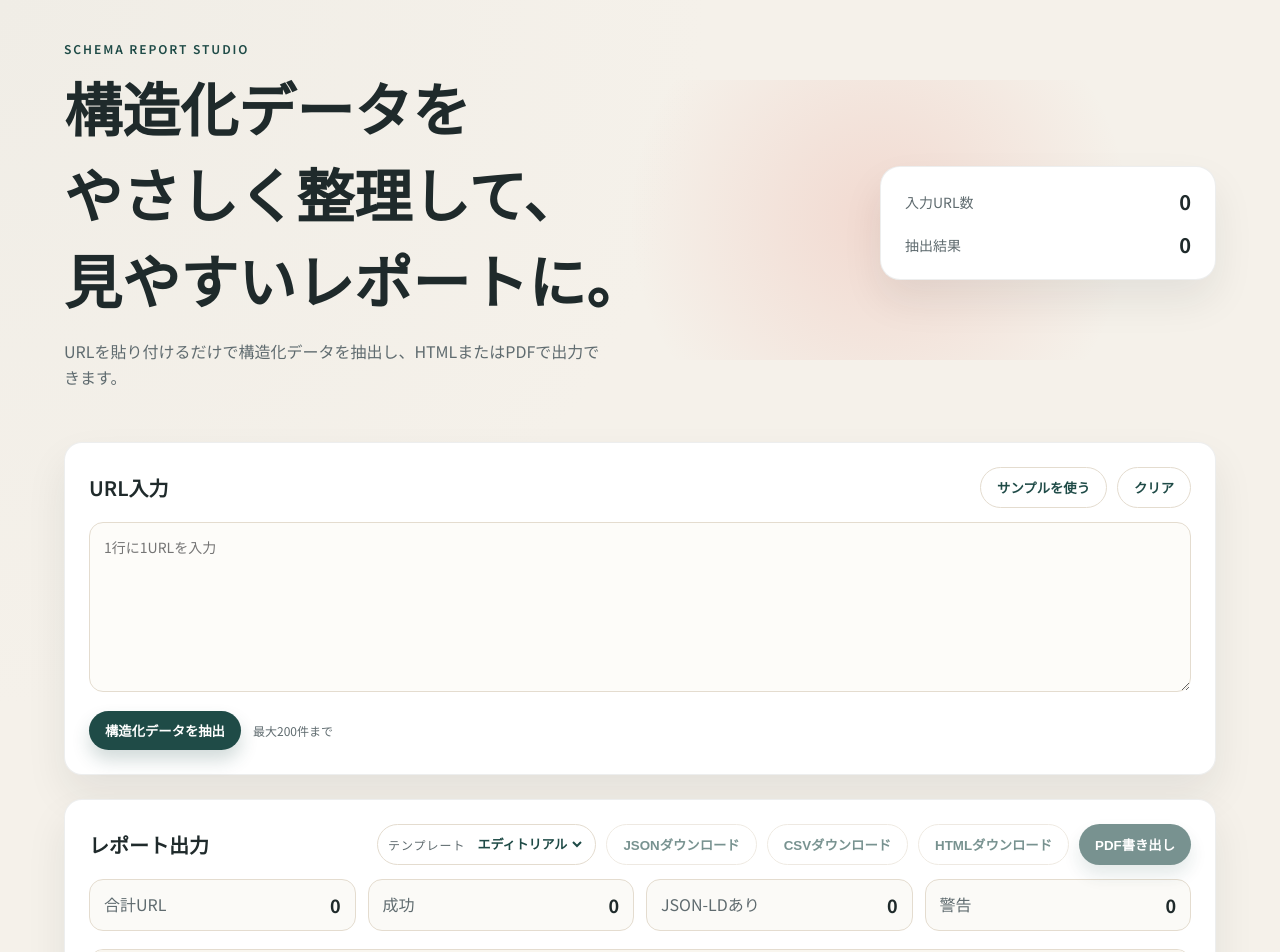
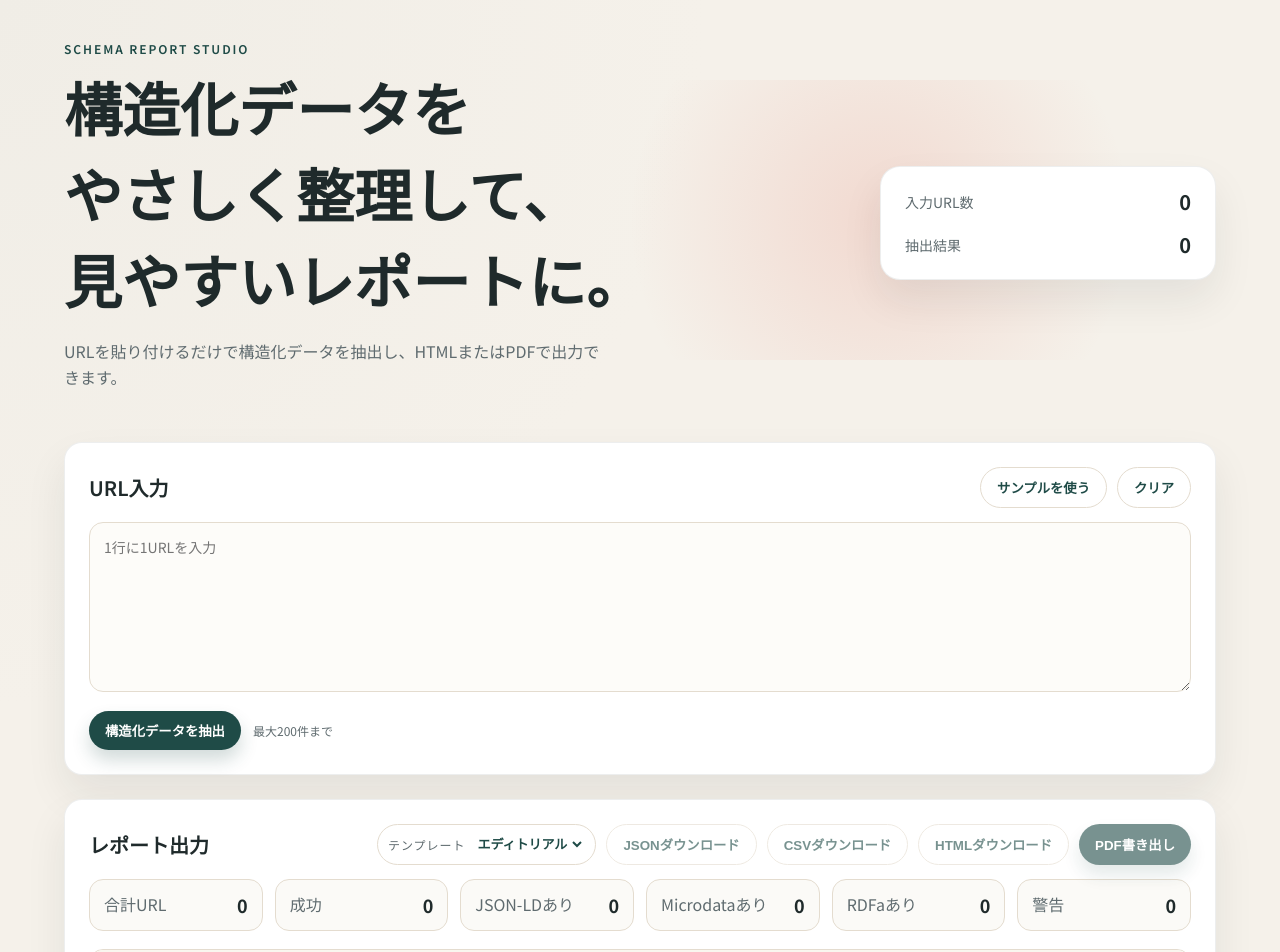
Before and after one commit to ozekimasaki/schema-report-studio, a React (Vite) app in the folder client/: page / in a window 1280 px wide. Shown: the top 952 px of the page. Built offline with nearby package versions, Linux system fonts and the light colour scheme.

Commit message:
Show microdata/RDFa summary counts

```diff
--- a/client/src/components/ReportPanel.jsx
+++ b/client/src/components/ReportPanel.jsx
@@ -73,6 +73,14 @@ export default function ReportPanel({
           <strong>{stats.withJsonLd}</strong>
         </div>
         <div>
+          <span>Microdataあり</span>
+          <strong>{stats.withMicrodata}</strong>
+        </div>
+        <div>
+          <span>RDFaあり</span>
+          <strong>{stats.withRdfa}</strong>
+        </div>
+        <div>
           <span>警告</span>
           <strong>{stats.errors}</strong>
         </div>
```
Also changed, not shown: 2 other files (tests, documents, lock files or other folders).
